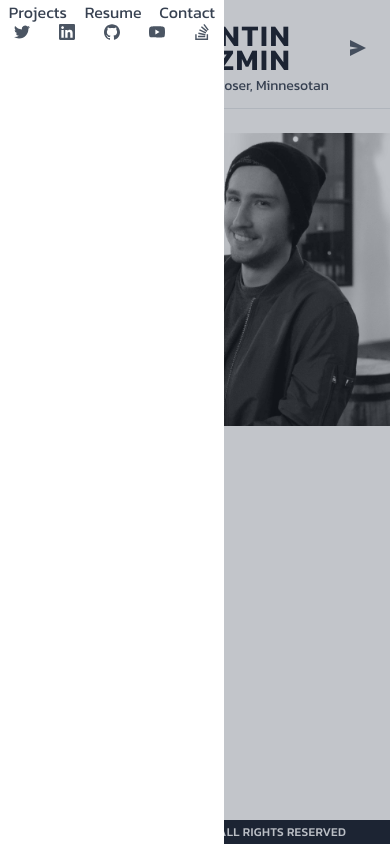
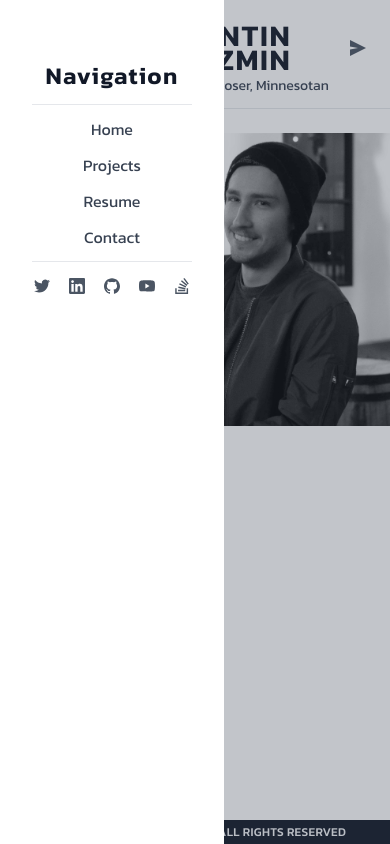
Before and after one commit to Kuzmink13/konstantin-kuzmin-dot-com-old, a React (Create React App) app: page / in a window 390 px wide. Both pictures are taken after a click on the button 32 px from the left and 48 px from the top of the page. Built offline with nearby package versions, Linux system fonts and the light colour scheme.

Commit message:
Styled sidebar content

```diff
--- a/src/components/Header.jsx
+++ b/src/components/Header.jsx
@@ -23,7 +23,9 @@ export default function Header({ toggleSidebar }) {
         </div>
 
         <div className="hidden md:flex flex-col-reverse justify-center w-56">
-          <Links />
+          <ul className="flex flex-row justify-around">
+            <Links />
+          </ul>
         </div>
 
         <Link className="mx-6 lg:mx-16" to="/">
@@ -37,7 +39,9 @@ export default function Header({ toggleSidebar }) {
         </Link>
 
         <div className="hidden md:flex flex-col-reverse justify-center w-56">
-          <Social />
+          <ul className="flex flex-row justify-around">
+            <Social />
+          </ul>
         </div>
 
         <div className="flex flex-col justify-center md:hidden">
--- a/src/components/Links.jsx
+++ b/src/components/Links.jsx
@@ -2,25 +2,28 @@
  * Copyright (c) Konstantin Kuzmin. All Rights Reserved.
  */
 
-import React from 'react';
+import React, { Fragment } from 'react';
 import { Link } from 'react-router-dom';
 
 const links = [
+  { name: 'Home', link: '/' },
   { name: 'Projects', link: '/Projects' },
   { name: 'Resume', link: '/Resume' },
   { name: 'Contact', link: '/Contact' },
 ];
 
-export default function Links() {
+export default function Links({ toggleSidebar, showHome = false }) {
   return (
-    <ul className="flex flex-row justify-around">
-      {links.map((el) => (
-        <li key={el.name} className="">
-          <Link to={el.link}>
-            <h4 className="hover:underline hover:text-gray-900">{el.name}</h4>
-          </Link>
-        </li>
-      ))}
-    </ul>
+    <Fragment>
+      {links
+        .filter((el) => el.name !== 'Home' || showHome)
+        .map((el) => (
+          <li key={el.name} className="">
+            <Link onClick={() => toggleSidebar(false)} to={el.link}>
+              <h4 className="hover:underline hover:text-gray-900">{el.name}</h4>
+            </Link>
+          </li>
+        ))}
+    </Fragment>
   );
 }
--- a/src/components/Sidebar.jsx
+++ b/src/components/Sidebar.jsx
@@ -50,10 +50,15 @@ export default function Sidebar({ toggleSidebar }) {
       <PopOver closeFn={closeFn} />
       <div
         id="sidebar"
-        className="md:hidden absolute w-0 h-screen bg-white transition-all duration-250"
+        className="md:hidden absolute w-0 h-screen bg-white transition-all duration-250 py-12 overflow-hidden"
       >
-        <Links />
-        <Social />
+        <h3 className="text-center py-3">Navigation</h3>
+        <ul className="border-t border-b flex flex-col justify-around mx-8 py-3 space-y-3 text-center">
+          <Links {...{ toggleSidebar }} showHome={true} />
+        </ul>
+        <ul className="flex flex-row justify-around px-6 py-4">
+          <Social />
+        </ul>
       </div>
     </Fragment>
   );
--- a/src/components/Social.jsx
+++ b/src/components/Social.jsx
@@ -2,7 +2,7 @@
  * Copyright (c) Konstantin Kuzmin. All Rights Reserved.
  */
 
-import React from 'react';
+import React, { Fragment } from 'react';
 import * as svg from '../assets/svg.json';
 
 const social = [
@@ -16,7 +16,7 @@ const social = [
 
 export default function Social() {
   return (
-    <ul className="flex flex-row justify-around">
+    <Fragment>
       {social.map((el) => (
         <li key={el.name} className="icon-button">
           <a href={el.link} target="_">
@@ -27,6 +27,6 @@ export default function Social() {
           </a>
         </li>
       ))}
-    </ul>
+    </Fragment>
   );
 }
--- a/src/index.css
+++ b/src/index.css
@@ -7,6 +7,9 @@
 @layer base {
   h1 {
     @apply font-kanit text-3xl sm:text-5xl font-semibold leading-6 sm:leading-10 text-gray-900 tracking-wider;
+  }
+  h3 {
+    @apply font-kanit text-2xl font-semibold text-gray-900 tracking-wider;
   }
   h4 {
     @apply font-kanit text-gray-700;
```
